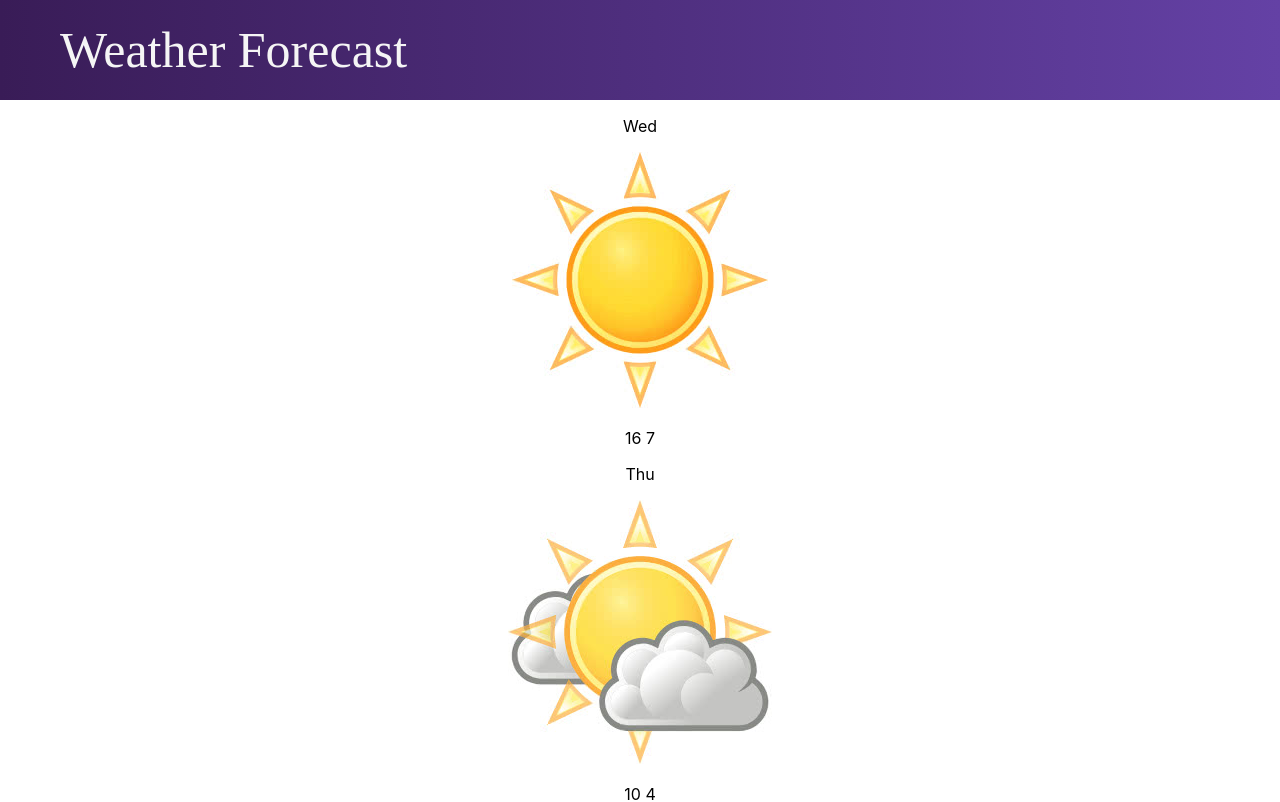
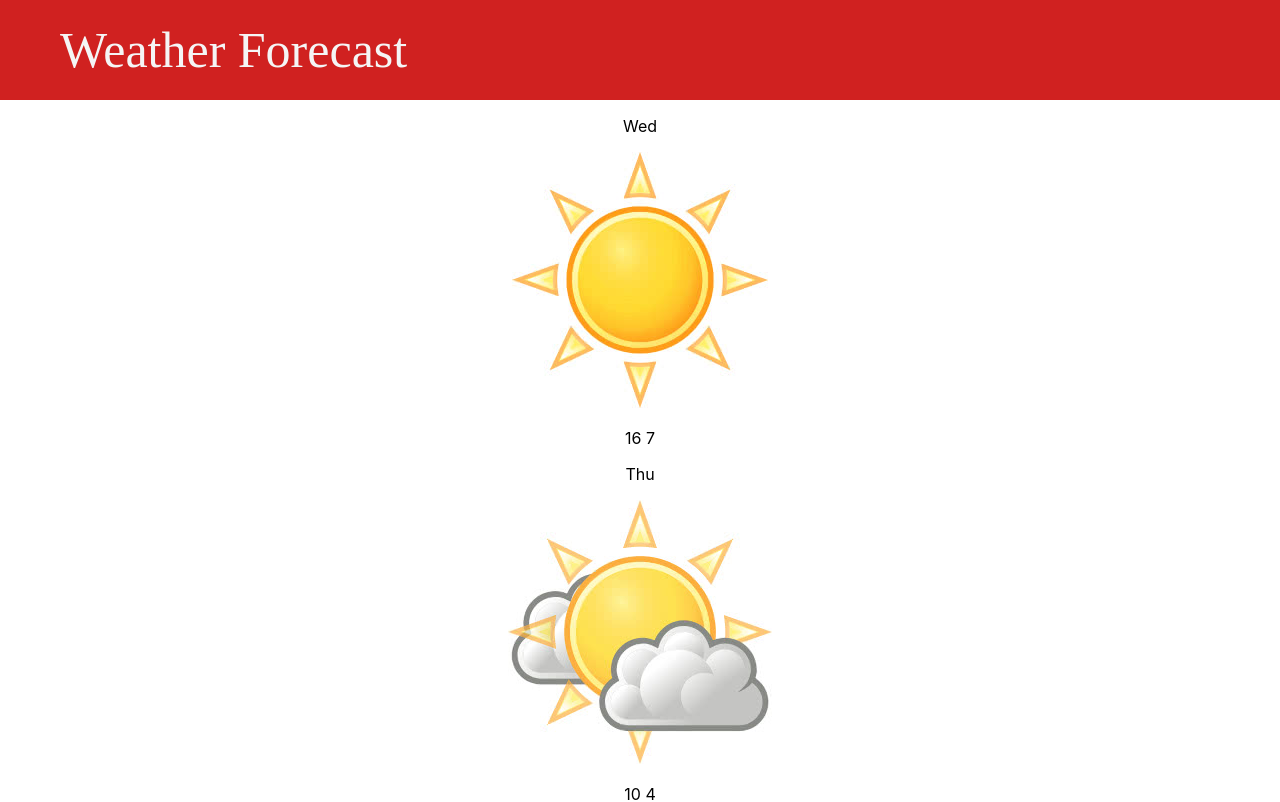
Before and after one commit to ilcanseco/weatherforecast, a React (Create React App) app: page / in a window 1280 px wide. Shown: the top 802 px of the page. Built offline with nearby package versions, Linux system fonts and the light colour scheme.

Commit message:
Removed gradient and changed colour to red

```diff
--- a/src/index.css
+++ b/src/index.css
@@ -12,17 +12,7 @@ header {
   height: 100px;
   display: flex;
   align-items: center;
-  background: #6441a5; /* fallback for old browsers */
-  background: -webkit-linear-gradient(
-    to right,
-    #391c57,
-    #6441a5
-  ); /* Chrome 10-25, Safari 5.1-6 */
-  background: linear-gradient(
-    to right,
-    #391c57,
-    #6441a5
-  ); /* W3C, IE 10+/ Edge, Firefox 16+, Chrome 26+, Opera 12+, Safari 7+ */
+  background: #d02120; /* fallback for old browsers */
 }
 
 header > p {
```
